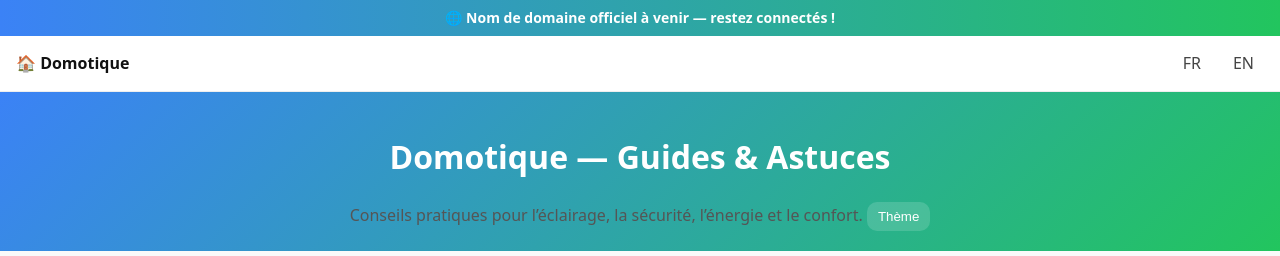
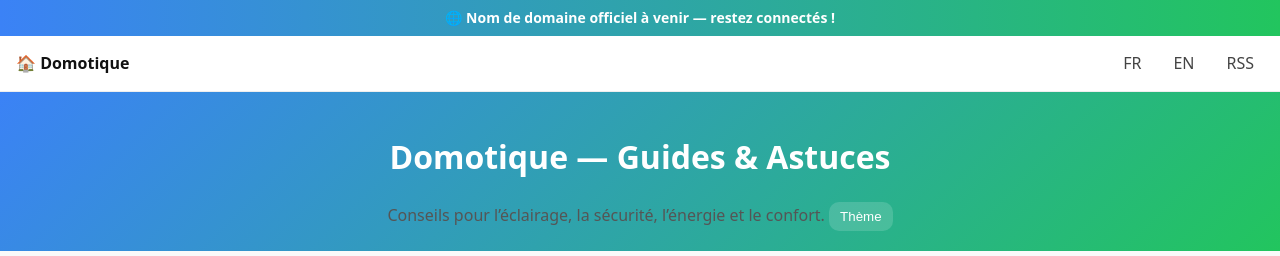
Before and after one commit to yarrowmartin3-prog/domotique, a plain HTML site: page index.html in a window 1280 px wide. Shown: the top 256 px of the page. Drawn offline with Linux system fonts and the light colour scheme; files whose address does not match are found by name.

Commit message:
Update index.html

```diff
--- a/index.html
+++ b/index.html
@@ -4,7 +4,7 @@
   <meta charset="utf-8" />
   <meta name="viewport" content="width=device-width,initial-scale=1" />
   <title>Domotique — Guides & Astuces</title>
-  <meta name="description" content="Domotique en français : éclairage, sécurité, énergie, HVAC et assistants vocaux.">
+  <meta name="description" content="Guides domotique : éclairage, sécurité, énergie, HVAC, assistants vocaux.">
   <link rel="canonical" href="https://yarrowmartin3-prog.github.io/domotique/">
   <link rel="alternate" href="https://yarrowmartin3-prog.github.io/domotique/" hreflang="fr">
   <link rel="alternate" href="https://yarrowmartin3-prog.github.io/domotique/en/" hreflang="en">
@@ -13,16 +13,18 @@
 </head>
 <body>
   <div class="banner">🌐 Nom de domaine officiel à venir — restez connectés !</div>
+
   <nav class="topnav">
     <a class="brand" href="./">🏠 Domotique</a>
     <div class="spacer"></div>
     <a class="navlink" href="./">FR</a>
     <a class="navlink" href="./en/">EN</a>
+    <a class="navlink" href="./feed.xml">RSS</a>
   </nav>
 
   <header class="site-header header-gradient">
     <h1>Domotique — Guides & Astuces</h1>
-    <p class="subtitle">Conseils pratiques pour l’éclairage, la sécurité, l’énergie et le confort.
+    <p class="subtitle">Conseils pour l’éclairage, la sécurité, l’énergie et le confort.
       <button id="switchTheme">Thème</button>
     </p>
   </header>
@@ -42,7 +44,6 @@
         <p class="meta"></p>
         <p class="summary"></p>
         <div class="links"></div>
-        <!-- bouton rendu par JS: <a class="btn-read" href="post.html?id=...">Lire l’article</a> -->
       </div>
     </article>
   </template>
```
